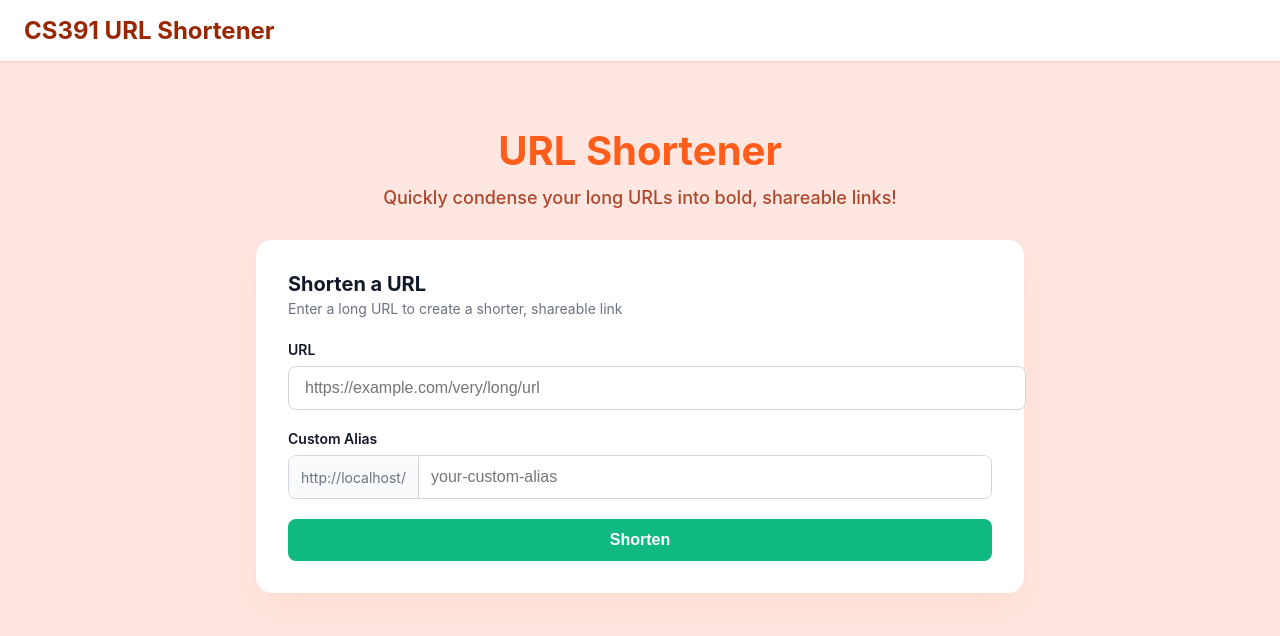
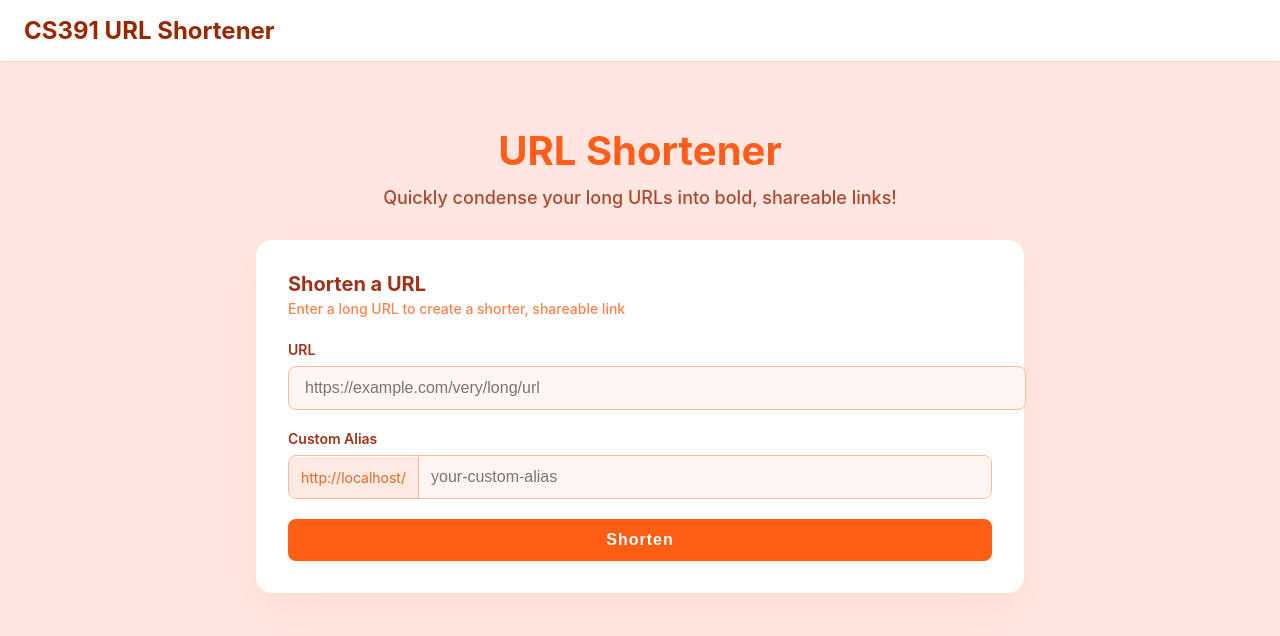
Before and after one commit to jannhyachheda/mp-5, a Next.js app: page / in a window 1280 px wide. Shown: the top 636 px of the page. Built offline with nearby package versions, Linux system fonts and the light colour scheme; no server answers.

Commit message:
Update ShortenForm.tsx

```diff
--- a/components/ShortenForm.tsx
+++ b/components/ShortenForm.tsx
@@ -16,11 +16,9 @@ export default function ShortenForm() {
     setResult("");
     setCopied(false);
     setLoading(true);
-
     try {
       const res = await createAlias(alias.trim(), url.trim());
       setLoading(false);
-
       if (res.success && res.data) {
         setResult(`${window.location.origin}/${res.data.alias}`);
         setUrl("");
@@ -42,16 +40,16 @@ export default function ShortenForm() {
 
   return (
     <div>
-            <h3 style={{ fontSize: '1.25rem', fontWeight: 'bold', color: '#111827', margin: '0 0 0.25rem 0' }}>
+      <h3 style={{ fontSize: '1.25rem', fontWeight: 'bold', color: '#a03217', margin: '0 0 0.25rem 0' }}>
         Shorten a URL
       </h3>
-            <p style={{ fontSize: '0.875rem', color: '#6b7280', margin: '0 0 1.5rem 0' }}>
+      <p style={{ fontSize: '0.875rem', color: '#ff834c', margin: '0 0 1.5rem 0', fontWeight: 500 }}>
         Enter a long URL to create a shorter, shareable link
       </p>
 
       <form onSubmit={handleSubmit} style={{ display: 'flex', flexDirection: 'column', gap: '1.25rem' }}>
         <div style={{ display: 'flex', flexDirection: 'column' }}>
-                    <label htmlFor="url" style={{ fontSize: '0.875rem', fontWeight: '600', color: '#111827', marginBottom: '0.5rem' }}>
+          <label htmlFor="url" style={{ fontSize: '0.875rem', fontWeight: '600', color: '#a03217', marginBottom: '0.5rem' }}>
             URL
           </label>
           <input
@@ -63,21 +61,22 @@ export default function ShortenForm() {
             required
             style={{
               width: '100%',
-                            border: '1px solid #d1d5db',
+              border: '1.5px solid #ffb79c',
               borderRadius: '0.5rem',
               padding: '0.75rem 1rem',
               fontSize: '1rem',
-                            outline: 'none'
+              outline: 'none',
+              background: '#fff6f4'
             }}
           />
         </div>
 
         <div style={{ display: 'flex', flexDirection: 'column' }}>
-                    <label htmlFor="alias" style={{ fontSize: '0.875rem', fontWeight: '600', color: '#111827', marginBottom: '0.5rem' }}>
+          <label htmlFor="alias" style={{ fontSize: '0.875rem', fontWeight: '600', color: '#a03217', marginBottom: '0.5rem' }}>
             Custom Alias
           </label>
-                    <div style={{ display: 'flex', alignItems: 'center', border: '1px solid #d1d5db', borderRadius: '0.5rem', overflow: 'hidden' }}>
-            <span style={{ padding: '0.75rem', background: '#f9fafb', borderRight: '1px solid #d1d5db', fontSize: '0.875rem', color: '#6b7280', whiteSpace: 'nowrap' }}>
+          <div style={{ display: 'flex', alignItems: 'center', border: '1.5px solid #ffb79c', borderRadius: '0.5rem', overflow: 'hidden' }}>
+            <span style={{ padding: '0.75rem', background: '#ffeae3', borderRight: '1px solid #ffb79c', fontSize: '0.875rem', color: '#e26626', whiteSpace: 'nowrap' }}>
               {typeof window !== "undefined" ? `${window.location.origin}/` : ""}
             </span>
             <input
@@ -87,13 +86,13 @@ export default function ShortenForm() {
               onChange={(e) => setAlias(e.target.value)}
               placeholder="your-custom-alias"
               required
-                            style={{ flex: 1, border: 'none', padding: '0.75rem', fontSize: '1rem', outline: 'none' }}
+              style={{ flex: 1, border: 'none', padding: '0.75rem', fontSize: '1rem', outline: 'none', background: '#fff6f4' }}
             />
           </div>
         </div>
 
         {error && (
-                    <div style={{ background: '#fef2f2', border: '1px solid #fecaca', color: '#991b1b', padding: '0.75rem 1rem', borderRadius: '0.5rem', textAlign: 'center', fontWeight: '500' }}>
+          <div style={{ background: '#fff1ed', border: '1.5px solid #ff6d38', color: '#a73213', padding: '0.75rem 1rem', borderRadius: '0.5rem', textAlign: 'center', fontWeight: '500' }}>
             {error}
           </div>
         )}
@@ -103,7 +102,7 @@ export default function ShortenForm() {
           disabled={loading}
           style={{
             width: '100%',
-                        background: '#10b981',
+            background: loading ? '#ffb79c' : '#fe5d13',
             color: 'white',
             fontWeight: 'bold',
             padding: '0.75rem',
@@ -111,7 +110,10 @@ export default function ShortenForm() {
             border: 'none',
             fontSize: '1rem',
             cursor: loading ? 'not-allowed' : 'pointer',
-                        opacity: loading ? 0.5 : 1
+            opacity: loading ? 0.6 : 1,
+            boxShadow: '0 2px 8px -4px #fe5d1340',
+            letterSpacing: 1,
+            transition: 'all 0.18s'
           }}
         >
           {loading ? "Shortening..." : "Shorten"}
@@ -119,8 +121,8 @@ export default function ShortenForm() {
       </form>
 
       {result && (
-                <div style={{ marginTop: '1.5rem', background: '#f9fafb', border: '1px solid #e5e7eb', borderRadius: '0.5rem', padding: '1rem' }}>
-                    <p style={{ fontSize: '0.875rem', color: '#6b7280', fontWeight: '500', margin: '0 0 0.75rem 0' }}>
+        <div style={{ marginTop: '1.5rem', background: '#fff6f4', border: '1.5px solid #ffd5cb', borderRadius: '0.5rem', padding: '1rem' }}>
+          <p style={{ fontSize: '0.875rem', color: '#ad482c', fontWeight: '500', margin: '0 0 0.75rem 0' }}>
             Your shortened URL:
           </p>
           <div style={{ display: 'flex', gap: '0.5rem' }}>
@@ -128,11 +130,11 @@ export default function ShortenForm() {
               type="text"
               value={result}
               readOnly
-                            style={{ flex: 1, background: 'white', border: '1px solid #d1d5db', borderRadius: '0.5rem', padding: '0.5rem 0.75rem', fontSize: '0.875rem', fontFamily: 'monospace', textAlign: 'center' }}
+              style={{ flex: 1, background: 'white', border: '1px solid #ffd6c5', borderRadius: '0.5rem', padding: '0.5rem 0.75rem', fontSize: '0.875rem', fontFamily: 'monospace', textAlign: 'center' }}
             />
             <button
               onClick={handleCopy}
-                            style={{ background: '#374151', color: 'white', padding: '0.5rem 1rem', borderRadius: '0.5rem', border: 'none', fontSize: '0.875rem', fontWeight: '500', cursor: 'pointer' }}
+              style={{ background: '#ad482c', color: 'white', padding: '0.5rem 1rem', borderRadius: '0.5rem', border: 'none', fontSize: '0.875rem', fontWeight: '500', cursor: 'pointer' }}
             >
               {copied ? "Copied!" : "Copy"}
             </button>
```
Lines whose indentation alone changed are shown as unchanged.
